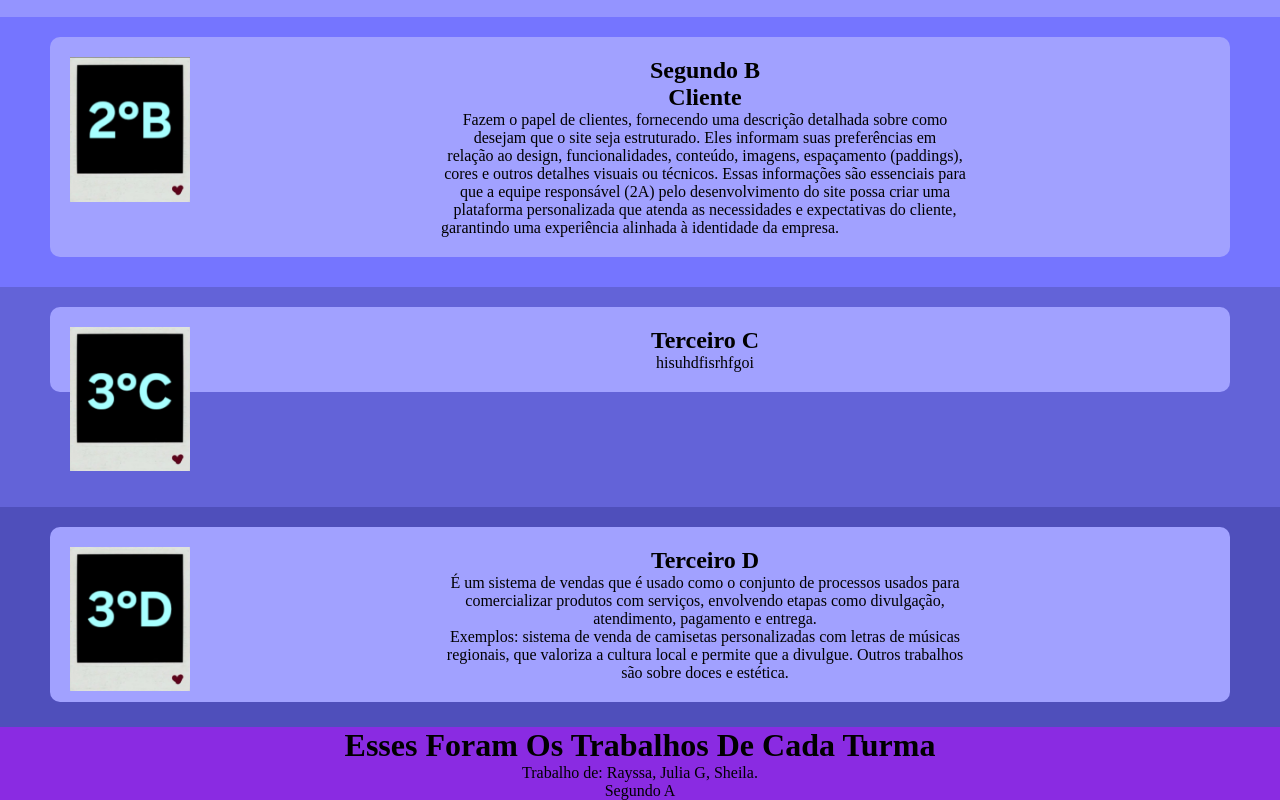
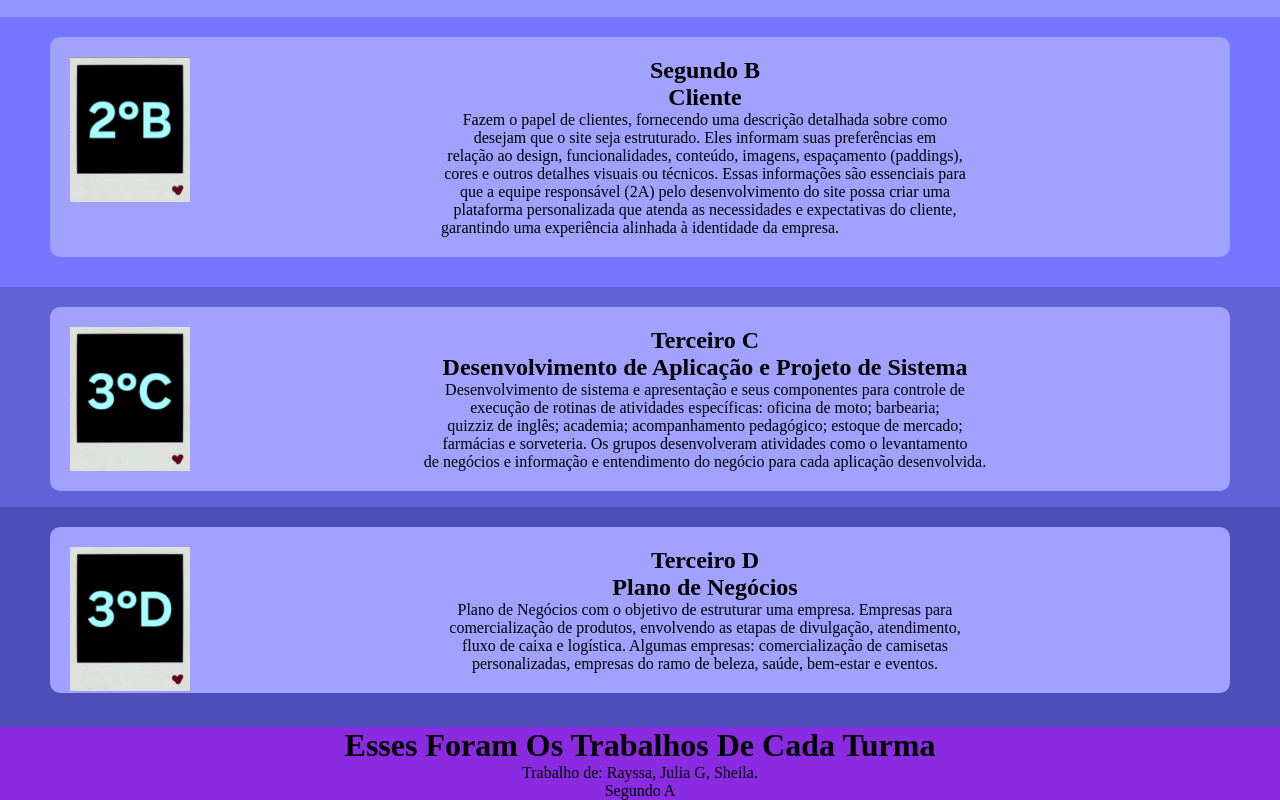
Before and after one commit to M3lssa/descri-o-do-pias, a plain HTML site: page index.html in a window 1280 px wide. Shown: the part 848-1648 px from the top of the page. Drawn offline with Linux system fonts and the light colour scheme.

Commit message:
Add files via upload

```diff
--- a/index.html
+++ b/index.html
@@ -75,22 +75,25 @@
             <div class="texto_1">
                 <img class="imgterceiroc" src="imagens/3c.jpg" alt="img_3c">
                 <h1>Terceiro C</h1>
-                <h2></h2>
-                <p>hisuhdfisrhfgoi</p>
+                <h2>Desenvolvimento de Aplicação e Projeto de Sistema</h2>
+                <p>
+                Desenvolvimento de sistema e apresentação e seus componentes para controle de<br>
+                execução de rotinas de atividades específicas: oficina de moto; barbearia;<br>
+                quizziz de inglês; academia; acompanhamento pedagógico; estoque de mercado;<br>
+                farmácias e sorveteria. Os grupos desenvolveram atividades como o levantamento<br>
+                de negócios e informação e entendimento do negócio para cada aplicação desenvolvida.
+                </p>
         </section>
         <section id="terceirod">
             <div class="texto_1">
                 <img class="imgterceirod" src="imagens/3d.jpg" alt="img_3d">
                 <h1>Terceiro D</h1>
+                <h2>Plano de Negócios</h2>
                 <p>
-                É um sistema de vendas que é usado como o conjunto de processos usados para<br>
-                comercializar produtos com serviços, envolvendo etapas como divulgação,<br>
-                atendimento, pagamento e entrega.
-                </p>
-                <p>
-                Exemplos: sistema de venda de camisetas personalizadas com letras de músicas<br>
-                regionais, que valoriza a cultura local e permite que a divulgue. Outros trabalhos<br>
-                são sobre doces e estética.
+                Plano de Negócios com o objetivo de estruturar uma empresa. Empresas para<br>
+                comercialização de produtos, envolvendo as etapas de divulgação, atendimento,<br>
+                fluxo de caixa e logística. Algumas empresas: comercialização de camisetas<br>
+                personalizadas, empresas do ramo de beleza, saúde, bem-estar e eventos.
                 </p>
             </div>
         </section>
```
